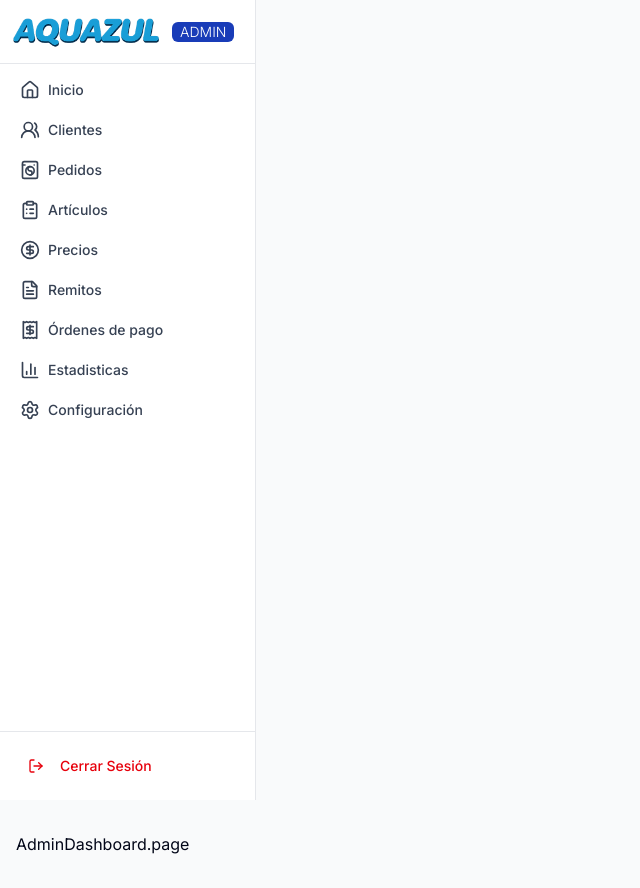
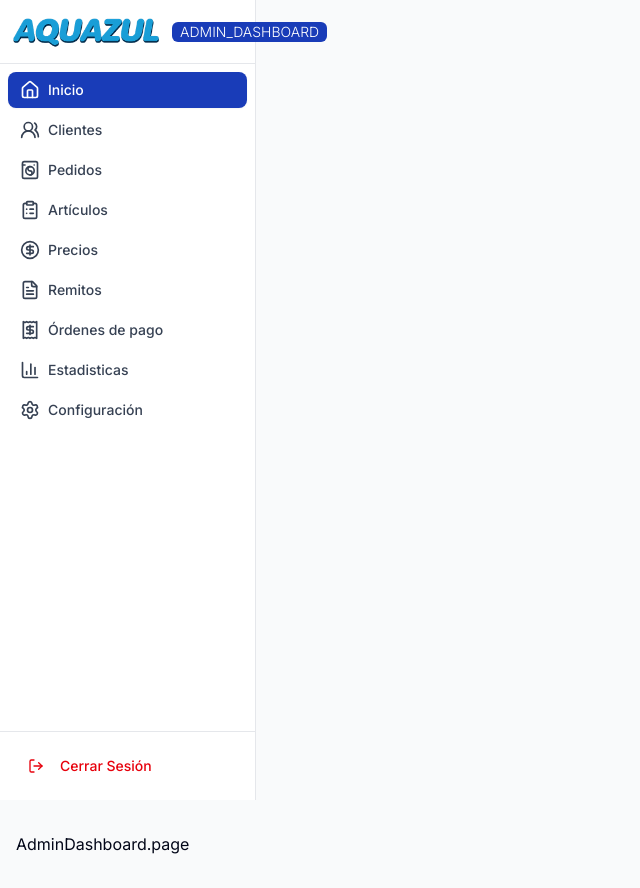
Before and after one commit to LautaroFullone/aquazul, a React (Vite) app in the folder client/: page /panel-admin in a window 1280 px wide. Shown: the whole page, without its empty margins (0-640 px from the left). Built offline with nearby package versions, Linux system fonts and the light colour scheme.

Commit message:
feat: routes update

```diff
--- a/client/src/Router.tsx
+++ b/client/src/Router.tsx
@@ -25,7 +25,7 @@ const Router = () => {
             </Route>
 
             {/* Client Routes */}
-            <Route path={routesConfig.CLIENT} element={<ClientLayout />}>
+            <Route path={routesConfig.CLIENT_DASHBOARD} element={<ClientLayout />}>
                <Route index element={<ClientDashboard />} />
                <Route
                   path={routesConfig.CLIENT_HISTORY_ORDERS}
@@ -40,7 +40,7 @@ const Router = () => {
             </Route>
 
             {/* Admin Routes */}
-            <Route path={routesConfig.ADMIN} element={<AdminLayout />}>
+            <Route path={routesConfig.ADMIN_DASHBOARD} element={<AdminLayout />}>
                <Route index element={<AdminDashboard />} />
                <Route
                   path={routesConfig.ADMIN_ARTICLES}
--- a/client/src/config/routesConfig.ts
+++ b/client/src/config/routesConfig.ts
@@ -2,10 +2,10 @@ export const routesConfig = {
    LOGIN: '/acceso',
    REGISTER: '/registro',
 
-   CLIENT: '/panel',
+   CLIENT_DASHBOARD: '/panel',
    CLIENT_HISTORY_ORDERS: '/panel/historial-pedidos',
    CLIENT_NEW_ORDER: '/panel/nuevo-pedido',
 
-   ADMIN: '/panel-admin',
+   ADMIN_DASHBOARD: '/panel-admin',
    ADMIN_ARTICLES: '/panel-admin/articulos',
 }
--- a/client/src/pages/Auth/Login.page.tsx
+++ b/client/src/pages/Auth/Login.page.tsx
@@ -70,7 +70,7 @@ const Login = () => {
                      label="Entrar al Panel Admin"
                      loadingLabel="Entrando..."
                      className="w-full bg-primary hover:bg-primary/90"
-                     onClick={() => navigate(routesConfig.ADMIN)}
+                     onClick={() => navigate(routesConfig.ADMIN_DASHBOARD)}
                   />
 
                   <PrimaryButton
@@ -80,7 +80,7 @@ const Login = () => {
                      label="Entrar al Panel Cliente"
                      loadingLabel="Entrando..."
                      className="w-full"
-                     onClick={() => navigate(routesConfig.CLIENT)}
+                     onClick={() => navigate(routesConfig.CLIENT_DASHBOARD)}
                   />
                </div>
 
--- a/client/src/pages/Client/Orders/ClientOrderForm.page.tsx
+++ b/client/src/pages/Client/Orders/ClientOrderForm.page.tsx
@@ -80,7 +80,7 @@ const ClientOrderForm = () => {
             <PageTitle
                title="Crear Nuevo Pedido"
                hasGoBack
-               goBackRoute="/panel"
+               goBackRoute="CLIENT_DASHBOARD"
                description="Completá el contenido de tu pedido"
             />
 
--- a/client/src/pages/Client/Orders/ClientOrdersPanel.page.tsx
+++ b/client/src/pages/Client/Orders/ClientOrdersPanel.page.tsx
@@ -83,7 +83,7 @@ const ClientOrdersPanel = () => {
          <PageTitle
             title="Historial de pedidos"
             hasGoBack
-            goBackRoute="/panel"
+            goBackRoute="CLIENT_DASHBOARD"
             description="Observá tus pedidos realizados"
          />
 
--- a/client/src/shared/AdminLayout/components/Sidebar.tsx
+++ b/client/src/shared/AdminLayout/components/Sidebar.tsx
@@ -56,7 +56,7 @@ const Sidebar = () => {
                      <img src="/aquazul-logo.png" alt="Logo" className="h-7" />
 
                      <span className="px-2 bg-blue-800 text-white text-sm font-light rounded-sm">
-                        ADMIN
+                        ADMIN_DASHBOARD
                      </span>
                   </div>
                </div>
@@ -81,7 +81,7 @@ const Sidebar = () => {
                      {/* <h1 className="text-primary text-4xl">AQUA</h1> */}
                      <img src="/aquazul-logo.png" alt="Logo" className="h-8" />
                      <span className="px-2 bg-blue-800 text-white text-sm font-light rounded-sm">
-                        ADMIN
+                        ADMIN_DASHBOARD
                      </span>
                   </div>
                </Link>
--- a/client/src/shared/ClientLayout/components/Navbar.tsx
+++ b/client/src/shared/ClientLayout/components/Navbar.tsx
@@ -18,7 +18,7 @@ import {
 } from '@shadcn'
 
 const navigationItems = [
-   { label: 'Inicio', route: routesConfig.CLIENT },
+   { label: 'Inicio', route: routesConfig.CLIENT_DASHBOARD },
    { label: 'Nuevo Pedido', route: routesConfig.CLIENT_NEW_ORDER },
    { label: 'Historial', route: routesConfig.CLIENT_HISTORY_ORDERS },
 ]
@@ -33,7 +33,10 @@ const Navbar = () => {
       <header className="bg-white border-b border-gray-200 shadow-xs h-16 flex items-center">
          <div className="container mx-auto px-4">
             <div className="flex justify-between ">
-               <Link to={routesConfig.CLIENT} className="flex items-center space-x-2">
+               <Link
+                  to={routesConfig.CLIENT_DASHBOARD}
+                  className="flex items-center space-x-2"
+               >
                   <img src="/aquazul-logo.png" className="h-8" alt="AQUAZUL Logo" />
                </Link>
 
--- a/client/src/shared/PageTitle.tsx
+++ b/client/src/shared/PageTitle.tsx
@@ -1,3 +1,4 @@
+import { routesConfig } from '@config/routesConfig'
 import { useNavigate } from 'react-router-dom'
 import { ArrowLeft } from 'lucide-react'
 
@@ -5,7 +6,7 @@ interface PageTitleProps {
    title: string
    description: string
    hasGoBack?: boolean
-   goBackRoute?: string
+   goBackRoute?: keyof typeof routesConfig
 }
 
 const PageTitle: React.FC<PageTitleProps> = ({
@@ -22,7 +23,9 @@ const PageTitle: React.FC<PageTitleProps> = ({
             <ArrowLeft
                className="h-6 w-6 cursor-pointer hover:scale-105"
                aria-label="Volver para atrás"
-               onClick={() => (goBackRoute ? navigate(goBackRoute) : navigate(-1))}
+               onClick={() =>
+                  goBackRoute ? navigate(routesConfig[goBackRoute]) : navigate(-1)
+               }
             />
          )}
 
```
